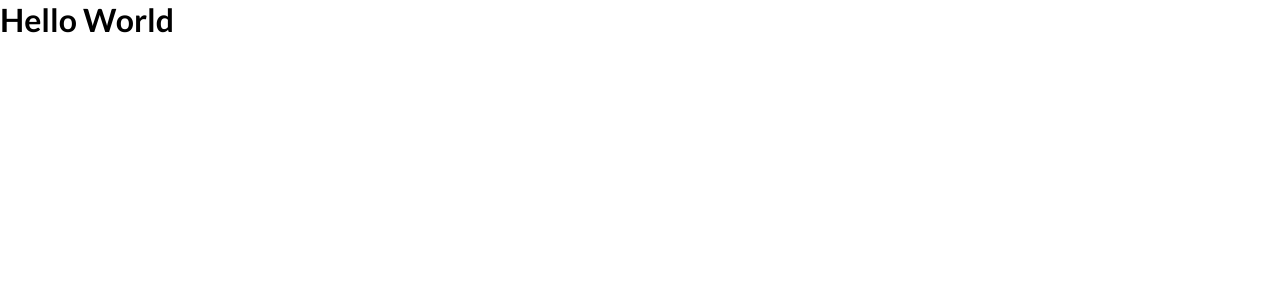
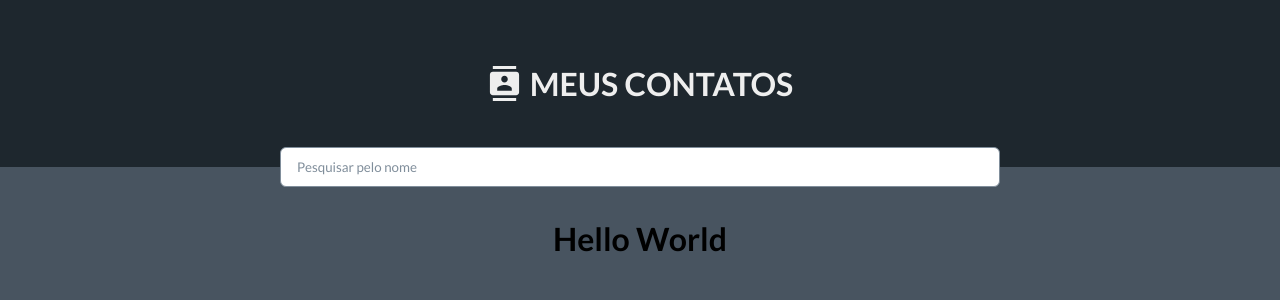
Before and after one commit to RamonSFR/contacts-list, a React (Create React App) app: page / in a window 1280 px wide. Shown: the top 300 px of the page. Built offline with nearby package versions, Linux system fonts and the light colour scheme.

Commit message:
header and input

```diff
--- a/package.json
+++ b/package.json
@@ -13,6 +13,7 @@
     "@types/react-dom": "^18.0.11",
     "react": "^18.2.0",
     "react-dom": "^18.2.0",
+    "react-icons": "^5.3.0",
     "react-redux": "^9.1.2",
     "react-scripts": "5.0.1",
     "styled-components": "^6.1.13",
--- a/src/App.tsx
+++ b/src/App.tsx
@@ -1,11 +1,17 @@
+import { Provider } from 'react-redux'
+
 import GlobalStyle from './styles'
+import store from './store'
+import Header from './containers/Header'
+import ContactsList from './containers/ContactsList'
 
 function App() {
   return (
-    <>
+    <Provider store={store}>
       <GlobalStyle />
-      <h1>Hello World</h1>
-    </>
+      <Header />
+      <ContactsList />
+    </Provider>
   )
 }
 
--- /dev/null
+++ b/src/components/Contact/index.tsx
@@ -0,0 +1,13 @@
+import Input from '../Input'
+import * as S from './styles'
+
+const Contact = () => {
+  return (
+    <S.Container>
+      <Input />
+      <h1>Hello World</h1>
+    </S.Container>
+  )
+}
+
+export default Contact
--- /dev/null
+++ b/src/components/Contact/styles.ts
@@ -0,0 +1,9 @@
+import styled from 'styled-components'
+
+export const Container = styled.div`
+  max-width: 896px;
+  display: flex;
+  align-items: center;
+  flex-direction: column;
+  margin: 0 auto;
+`
--- /dev/null
+++ b/src/components/Input/index.tsx
@@ -0,0 +1,7 @@
+import * as S from './styles'
+
+const Input = () => {
+  return <S.Input type="text" placeholder="Pesquisar pelo nome" />
+}
+
+export default Input
--- /dev/null
+++ b/src/components/Input/styles.ts
@@ -0,0 +1,17 @@
+import styled from 'styled-components'
+import variables from '../../styles/variables'
+
+export const Input = styled.input`
+  margin-top: -1.25rem;
+  margin-bottom: 2rem;
+  height: 2.5rem;
+  width: 45rem;
+  padding: 12px 16px;
+  border-radius: 6px;
+  border: 0.1rem solid ${variables.blue3};
+  outline: none;
+
+  &::placeholder {
+    color: ${variables.blue3};
+  }
+`
--- /dev/null
+++ b/src/containers/ContactsList/index.tsx
@@ -0,0 +1,11 @@
+import Contact from '../../components/Contact'
+import * as S from './styles'
+const ContactsList = () => {
+  return (
+    <S.ContactsList>
+      <Contact />
+    </S.ContactsList>
+  )
+}
+
+export default ContactsList
--- /dev/null
+++ b/src/containers/ContactsList/styles.ts
@@ -0,0 +1,9 @@
+import styled from 'styled-components'
+import variables from '../../styles/variables'
+
+export const ContactsList = styled.div`
+  background-color: ${variables.blue2};
+  width: 100%;
+  height: 47.6rem;
+  display: flex;
+`
--- /dev/null
+++ b/src/containers/Header/index.tsx
@@ -0,0 +1,13 @@
+import * as S from './styles'
+import { MdContacts } from 'react-icons/md'
+
+const Header = () => {
+  return (
+    <S.Header>
+      <MdContacts size={35} />
+      <h1>Meus contatos</h1>
+    </S.Header>
+  )
+}
+
+export default Header
--- /dev/null
+++ b/src/containers/Header/styles.ts
@@ -0,0 +1,15 @@
+import styled from 'styled-components'
+import variables from '../../styles/variables'
+
+export const Header = styled.header`
+  width: 100%;
+  padding: 4em 2em;
+  display: flex;
+  align-items: center;
+  gap: 0.5em;
+  justify-content: center;
+  background-color: ${variables.blue1};
+  color: ${variables.white1};
+  text-transform: uppercase;
+  font-size: 1rem;
+`
--- /dev/null
+++ b/src/styles/variables.ts
@@ -0,0 +1,6 @@
+export default {
+  blue1: '#1e272e',
+  blue2: '#485460',
+  blue3: '#808e9b',
+  white1: '#EEEEEE'
+}
```
Also changed, not shown: 1 other file (tests, documents, lock files or other folders).
